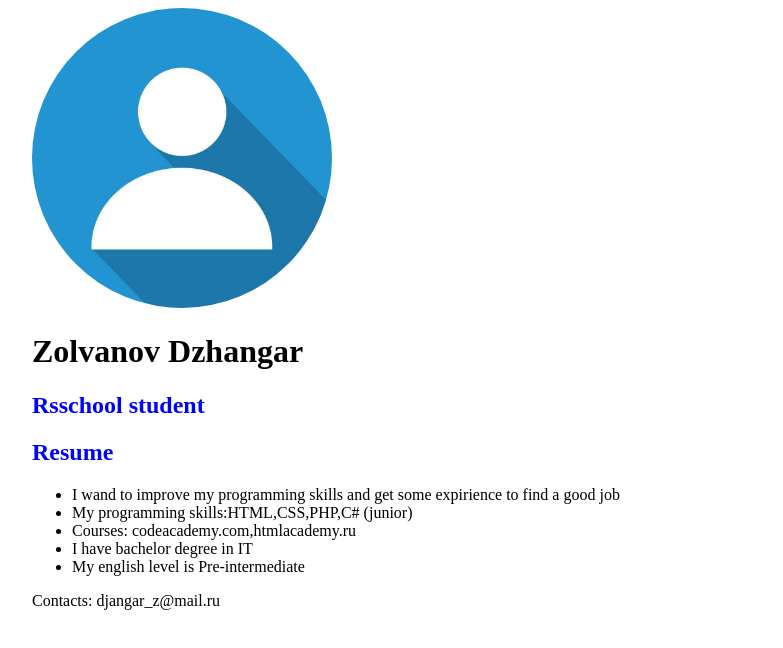
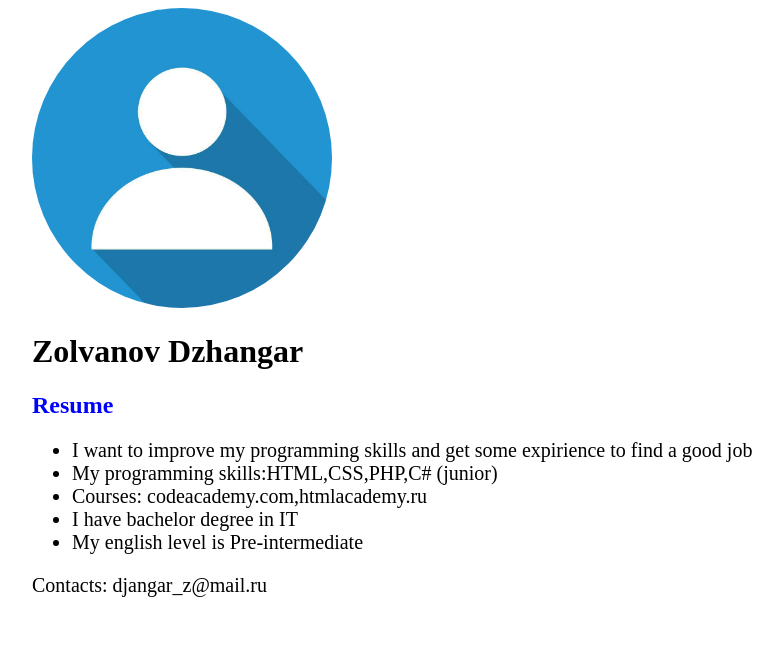
Before and after one commit to dajiquwe/rsschool-cv, a plain HTML site: page index.html in a window 1280 px wide. Shown: the whole page, without its empty margins (96-879 px from the left). Drawn offline with Linux system fonts and the light colour scheme.

Commit message:
feat: update styles

```diff
--- a/index.html
+++ b/index.html
@@ -3,7 +3,7 @@
   <head>
     <meta charset="utf-8">
     <title>Resume</title>
-    <style type="text/css">
+	<style type="text/css">
 		.block {
 			width: 1024px;
 			display: block;
@@ -18,16 +18,19 @@
 		h2 {
 			color: blue;
 		}
+
+		li, p {
+			font-size: 20px;
+		}
 	</style>
   </head>
   <body>
 		<div class="block">
 		<img src="default-profile-picture.jpg" width="300" height="300">
 		<h1>Zolvanov Dzhangar</h1>
-		<h2>Rsschool student</h2>
 		<h2>Resume</h2>
 		<ul>
-			<li>I wand to improve my programming skills and get some expirience to find a good job</li>
+			<li>I want to improve my programming skills and get some expirience to find a good job</li>
 			<li>My programming skills:HTML,CSS,PHP,C# (junior)</li>
 			<li>Courses: codeacademy.com,htmlacademy.ru</li>
 			<li>I have bachelor degree in IT</li>
```
